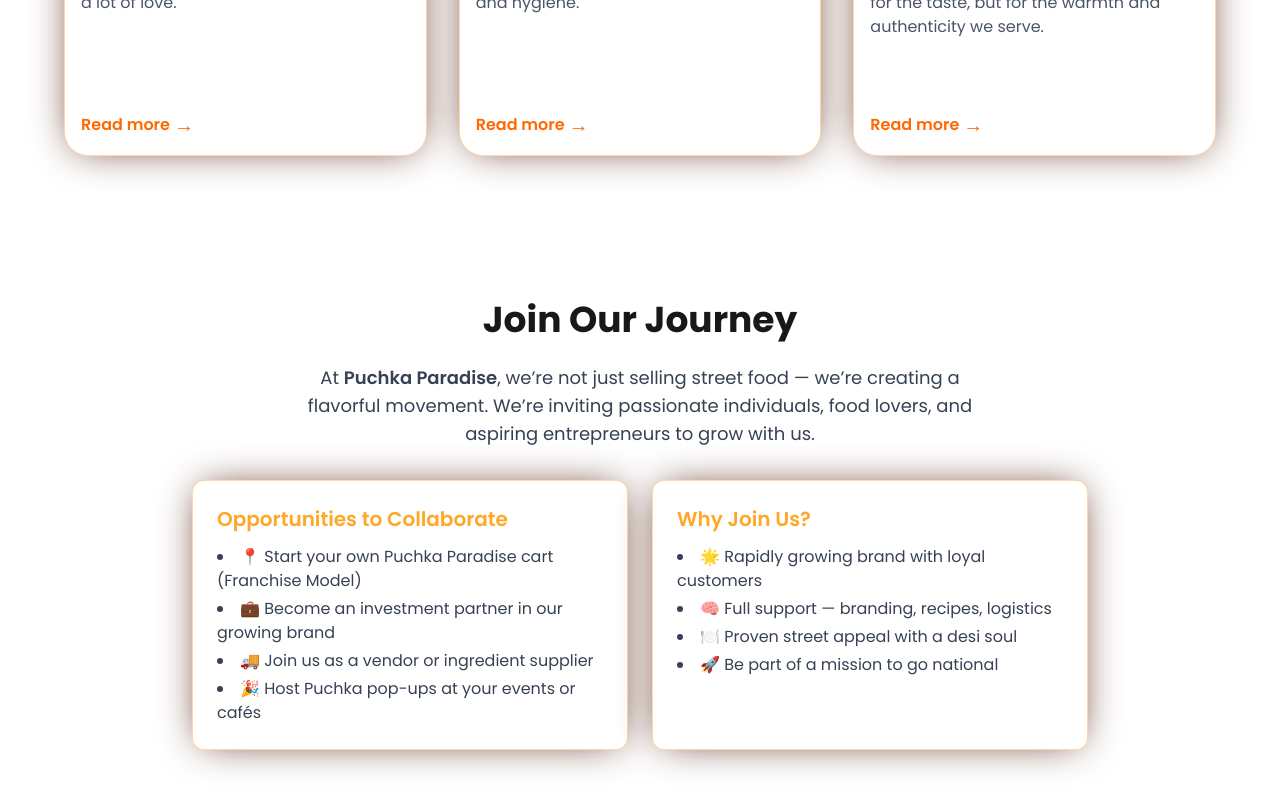
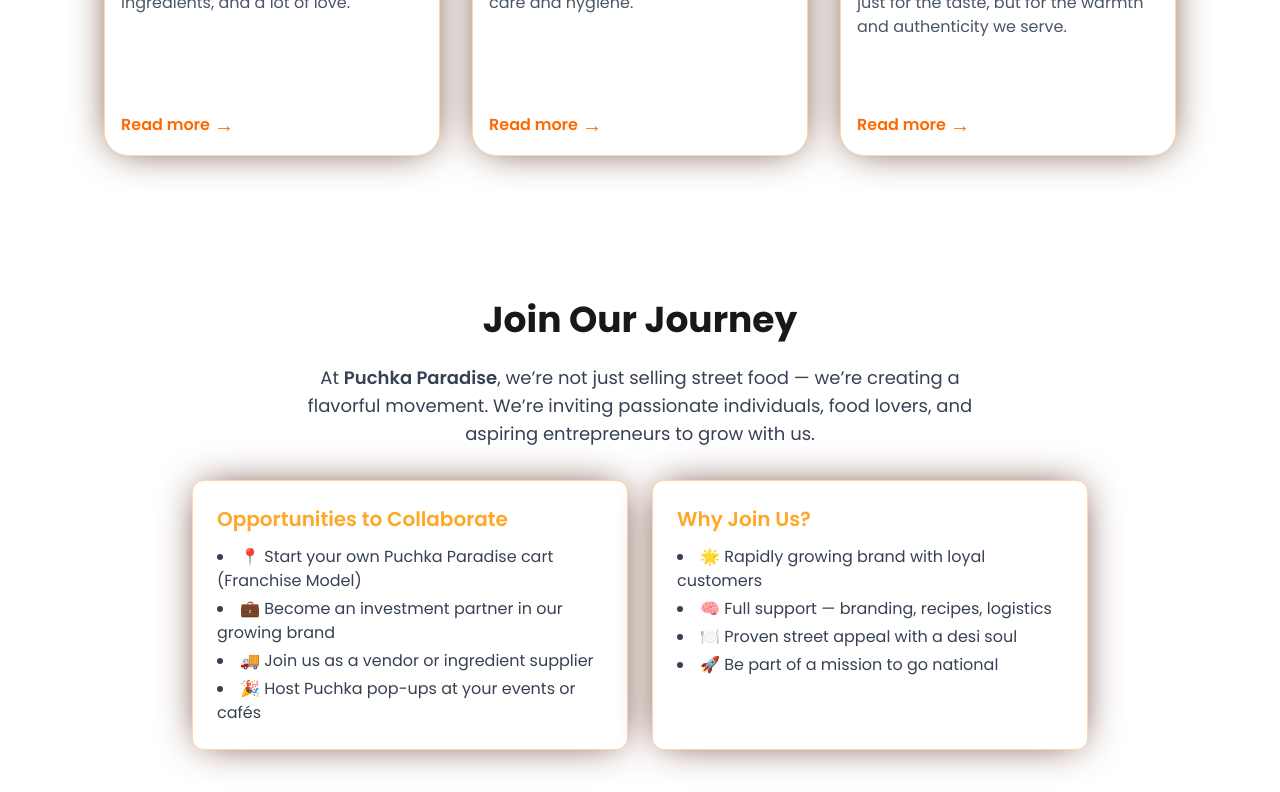
Before and after one commit to JatinCoder123/PuchkaFronend, a React (Vite) app: page /about in a window 1280 px wide. Shown: the part 996-1788 px from the top of the page. Built offline with nearby package versions, Linux system fonts and the light colour scheme; no server answers.

Commit message:
give some padding

```diff
--- a/src/pages/AboutUs.jsx
+++ b/src/pages/AboutUs.jsx
@@ -7,7 +7,7 @@
 
 const About = () => {
   return (
-    <div>
+    <div className="sm:px-10">
       <div className="text-2xl text-center pt-10 mt-20">
         <Title text1={"About"} text2={"Us"} />
       </div>
--- a/src/pages/ContactUs.jsx
+++ b/src/pages/ContactUs.jsx
@@ -82,7 +82,7 @@
     }
   }
   return (
-    <div>
+    <div className="sm:px-8">
       <div className="text-center text-2xl pt-10 mt-20">
         <Title text1={"Contact"} text2={"Us"} />
       </div>
--- a/src/pages/HomePage.jsx
+++ b/src/pages/HomePage.jsx
@@ -6,7 +6,7 @@
 
 const HomePage = ({ status }) => {
   return (
-    <div>
+    <div className="sm:px-6">
       <ShopStatus status={status} />
       <Hero />
       <Gallery />
--- a/src/pages/ReviewUs.jsx
+++ b/src/pages/ReviewUs.jsx
@@ -26,7 +26,7 @@
   };
 
   return (
-    <section className=" pt-18 pb-28 px-4 md:px-20 mt-20">
+    <section className=" pt-18 pb-28  px-4 sm:px-14 md:px-20 mt-20">
       <h2 className="text-3xl font-bold text-center mb-10">Leave a Review</h2>
       <div className="max-w-2xl mx-auto bg-gray-50 rounded-3xl  p-8 border border-orange-200 shadow-[0_0_30px_-8px_#FFA726]">
         <form className="space-y-6 " onSubmit={(e) => onSubmitHandler(e)}>
```
Also changed, not shown: src/pages/Menu.jsx (+0 -65 lines).
